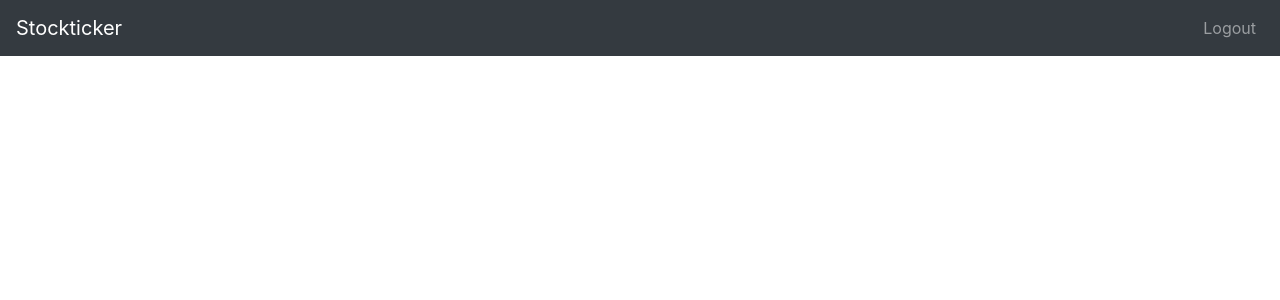
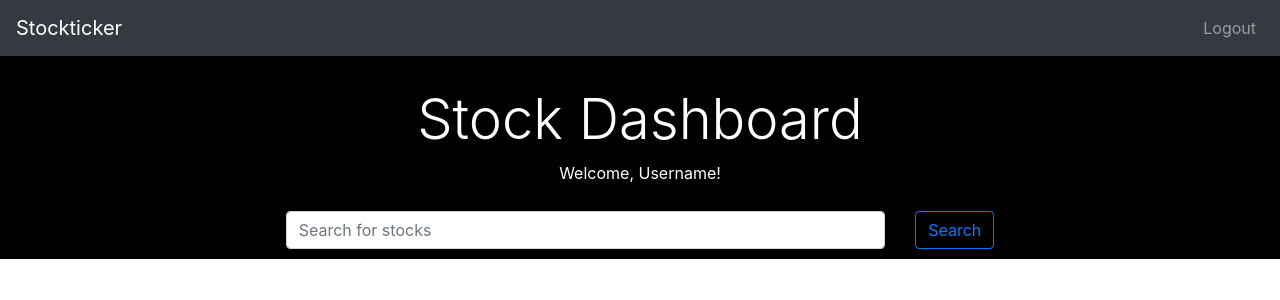
Before and after one commit to michaelanthonyyy/stockticker, a React (Create React App) app in the folder stockticker/: page / in a window 1280 px wide. Shown: the top 300 px of the page. Built offline with nearby package versions, Linux system fonts and the light colour scheme.

Commit message:
Add title component to Dashboard.js

```diff
--- a/stockticker/src/App.css
+++ b/stockticker/src/App.css
@@ -3,3 +3,24 @@ form {
   padding: 10px;
   border-radius: 5px;
 }
+
+.jumbo-container {
+  background: black;
+  padding-top: 30px;
+}
+.jumbo-text-container {
+  color: white;
+  text-align: center;
+}
+
+.stock-form {
+  display: flex;
+  justify-content: center;
+  align-items: center;
+  border: none;
+}
+
+.form-control {
+  width: 55%;
+  margin-right: 30px;
+}
--- /dev/null
+++ b/stockticker/src/components/Jumbotron.js
@@ -0,0 +1,26 @@
+import React from "react";
+
+const Jumbotron = () => {
+  return (
+    <div class="container-fluid jumbo-container">
+      <div class="container jumbo-text-container">
+        <h4 class="display-4">Stock Dashboard</h4>
+        <p>
+          Welcome, <span>Username</span>!
+        </p>
+      </div>
+      <div className="container jumbo-form-container">
+        <form className="stock-form">
+          <input
+            type="text"
+            className="form-control"
+            placeholder="Search for stocks"
+          />
+          <button className="btn btn-outline-primary">Search</button>
+        </form>
+      </div>
+    </div>
+  );
+};
+
+export default Jumbotron;
--- a/stockticker/src/pages/Dashboard.js
+++ b/stockticker/src/pages/Dashboard.js
@@ -1,10 +1,12 @@
 import React from "react";
+import Jumbotron from "../components/Jumbotron";
 import Nav from "../components/Nav";
 
 const Dashboard = () => {
   return (
     <>
       <Nav />
+      <Jumbotron />
     </>
   );
 };
```
